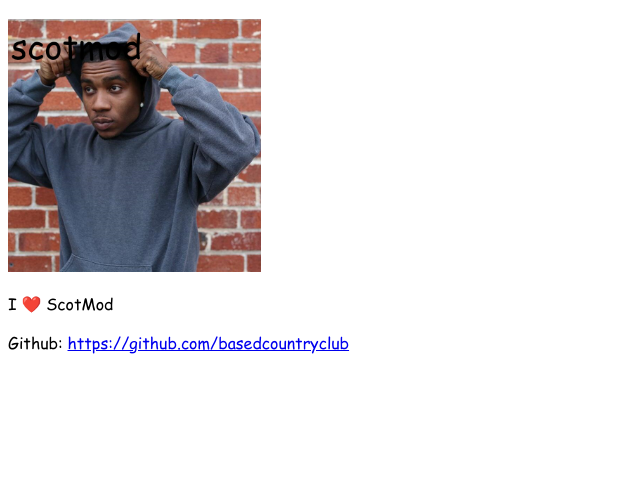
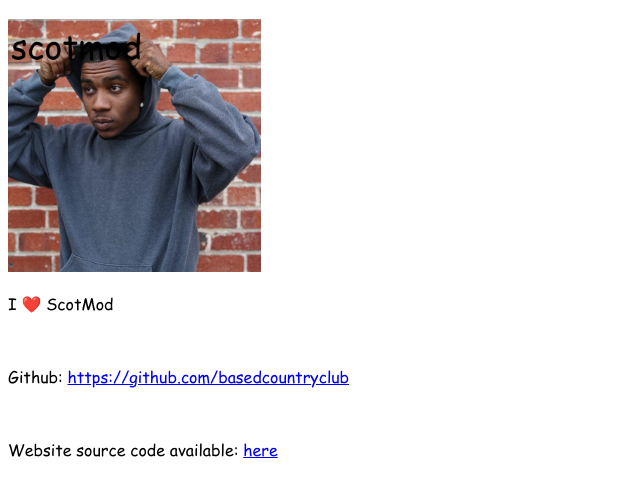
Before and after one commit to basedcountryclub/basedcountryclub-site, a plain HTML site: page index.html in a window 1280 px wide. Shown: the part 68-564 px from the top of the page, without its empty margins (0-640 px from the left). Drawn offline with Linux system fonts and the light colour scheme.

Commit message:
Added website source code link

```diff
--- a/index.html
+++ b/index.html
@@ -17,6 +17,9 @@
 <h1>Based Country Club</h1>
 <img src="./image/icon.png" width="20%" height="20%">
 <p>I ❤️ ScotMod</p>
+</br>
 <p>Github: <a href="https://github.com/basedcountryclub">https://github.com/basedcountryclub</a></p>
+</br>
+<p>Website source code available: <a href="https://github.com/basedcountryclub/basedcountryclub-site">here</a></p>
 </body>
 </html>
```
